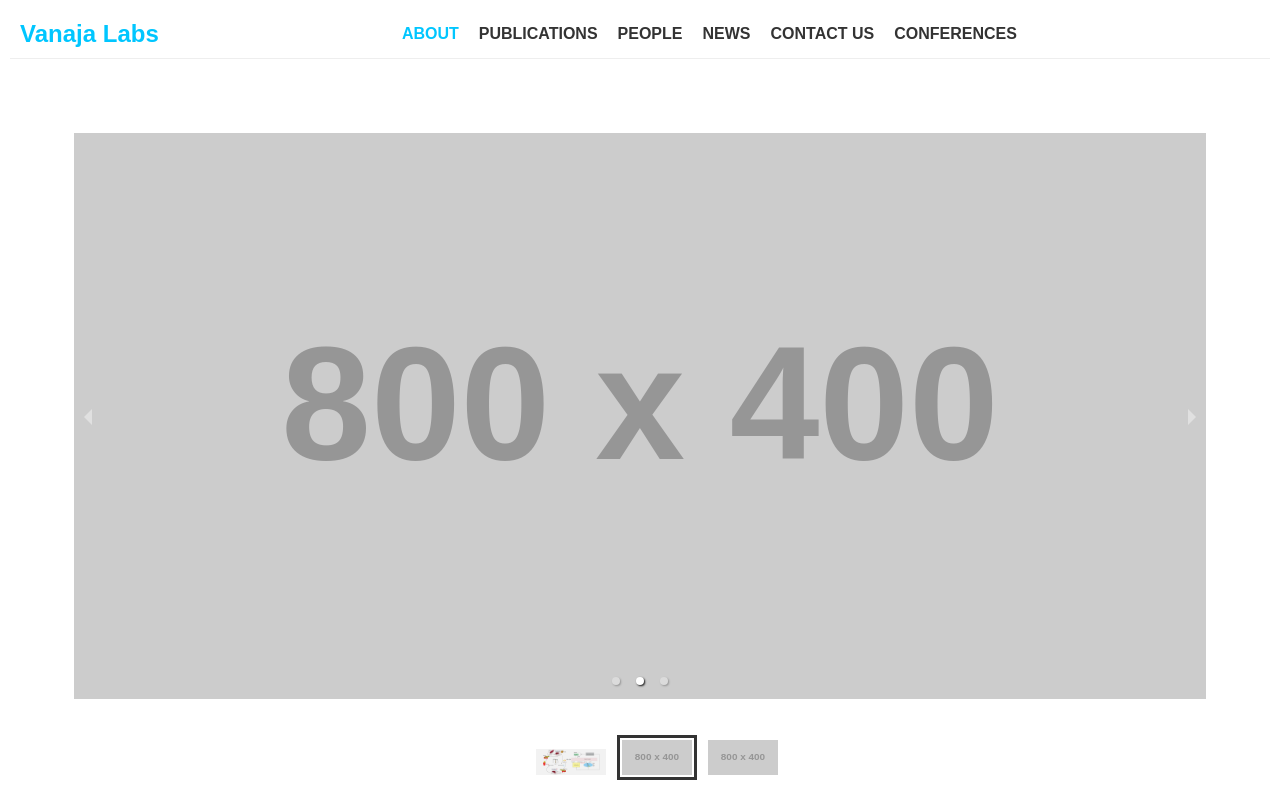
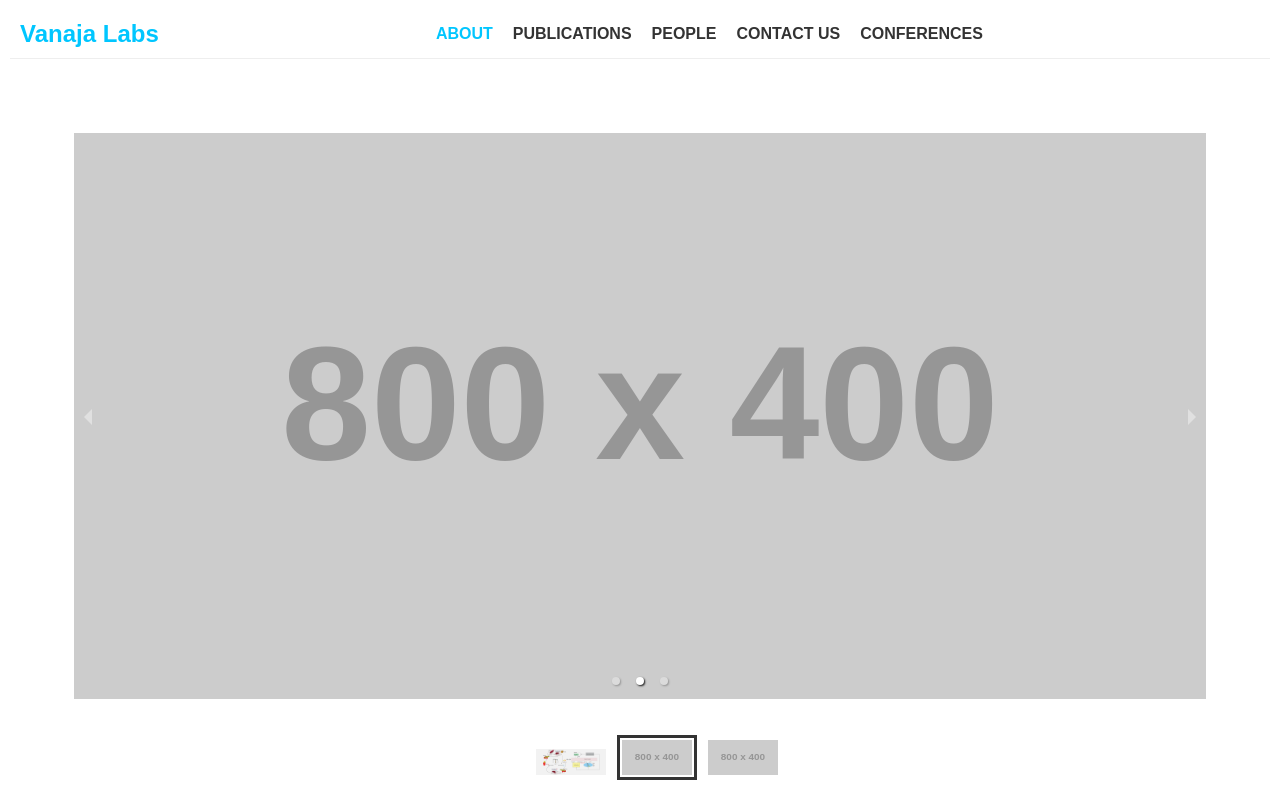
Before and after one commit to SreeSatyaGit/VanajaLab, a React (Create React App) app: page / in a window 1280 px wide. Shown: the top 800 px of the page. Built offline with nearby package versions, Linux system fonts and the light colour scheme.

Commit message:
remove news

```diff
--- a/src/App.js
+++ b/src/App.js
@@ -33,7 +33,7 @@ function App() {
               <Link to="/" onClick={() => handleLinkClick('/')} className={pathname === '/' ? 'active' : ''}>ABOUT</Link>
               <Link to="/Publications" onClick={() => handleLinkClick('/publications')} className={pathname === '/publications' ? 'active' : ''}>Publications</Link>
               <Link to="/People" onClick={() => handleLinkClick('/people')} className={pathname === '/people' ? 'active' : ''}>PEOPLE</Link>
-               <Link to="/News" onClick={() => handleLinkClick('/News')} className={pathname === '/news' ? 'active' : ''}>NEWS</Link>
+
               <Link to="/Contact" onClick={() => handleLinkClick('/contact')} className={pathname === '/contact' ? 'active' : ''}>CONTACT US</Link>
               <Link to="/Conferences" onClick={() => handleLinkClick('/conferences')} className={pathname === '/conferences' ? 'active' : ''}>CONFERENCES</Link>
             </div>
@@ -44,7 +44,7 @@ function App() {
             <Route path='/' element={<Main />} />
             <Route path="/Publications" element={<Publications />} />
             <Route path="/People" element={<People />} />
-            <Route path="/News" element={<News />} />
+
             <Route path="/Contact" element={<Contact />} />
             <Route path="/conferences" element={<Conferences/>} />
           </Routes>
```
